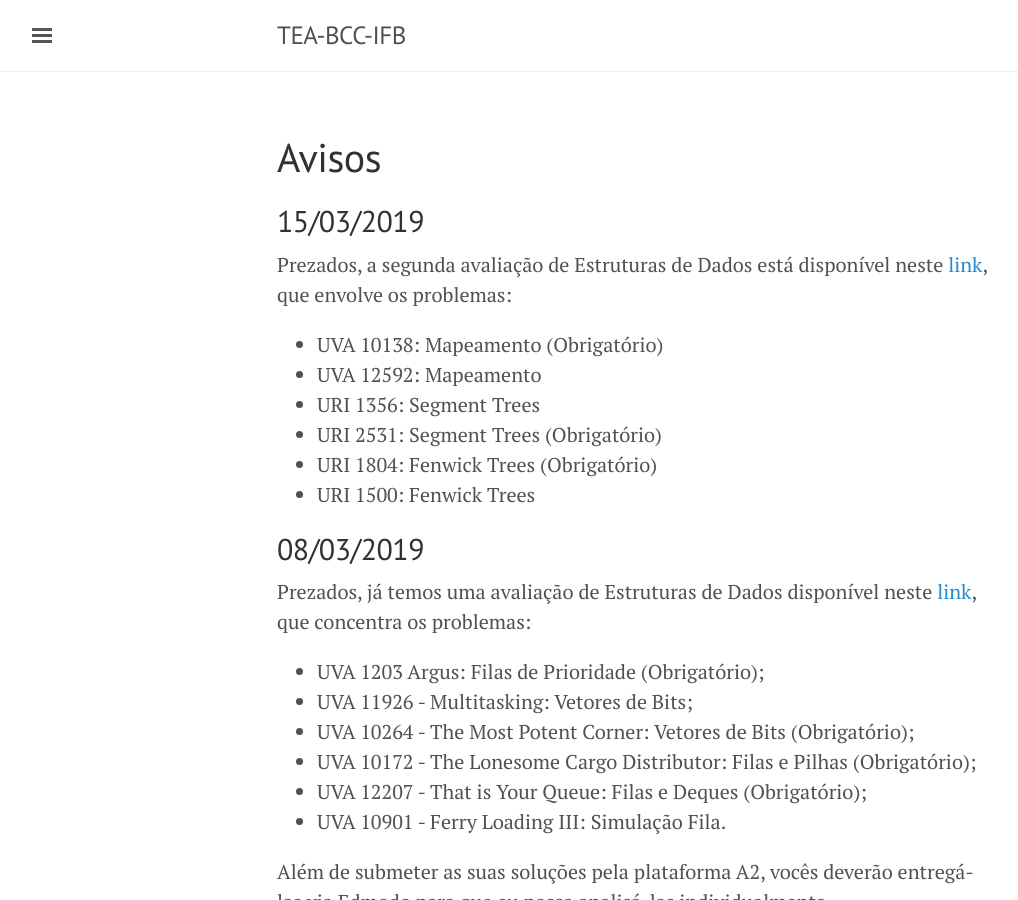
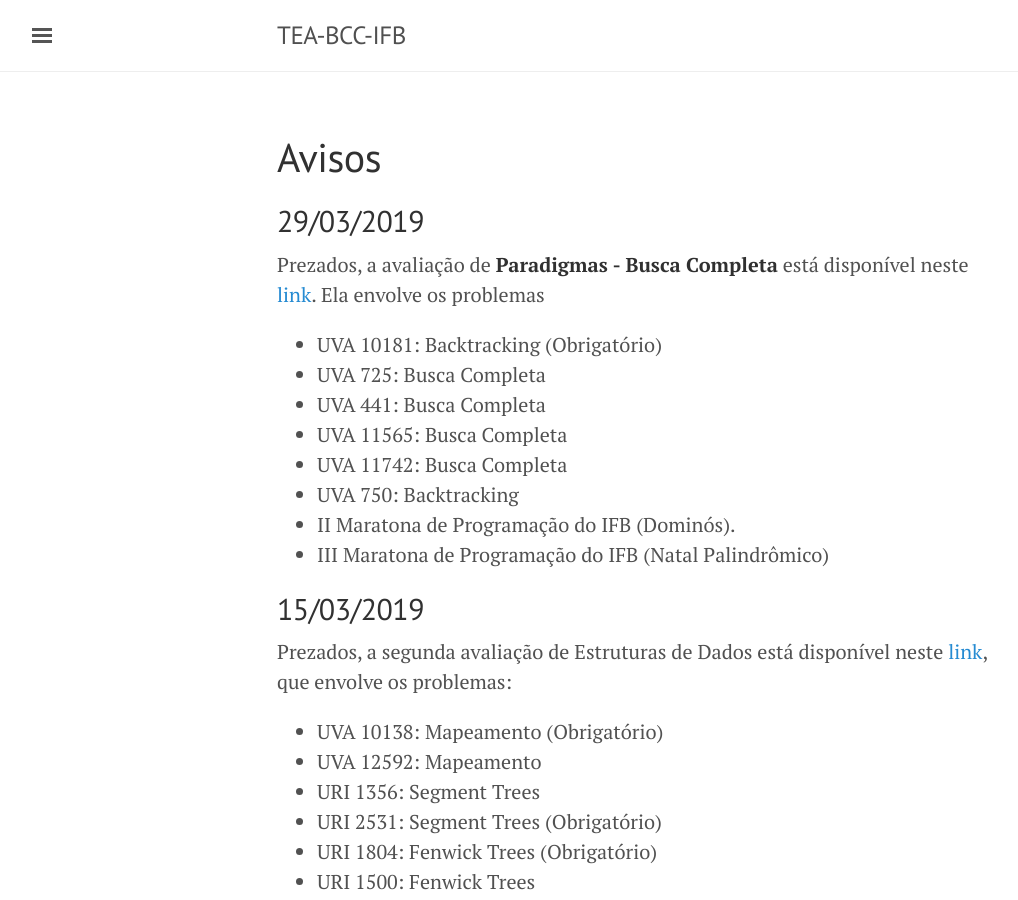
Before and after one commit to danielsaad/TEA-BCC-IFB, a Jekyll site: the page built from index.md, in a window 1280 px wide and 900 px high. Shown: the whole window, without its empty margins (3-1021 px from the left). Built offline with Jekyll 4.4.1, drawn with Linux system fonts in a browser that asks for light colours.

Commit message:
Adicionando contest

```diff
--- a/index.md
+++ b/index.md
@@ -5,6 +5,19 @@ title: Home
 
 # Avisos
 
+
+## 29/03/2019
+
+Prezados, a avaliação de **Paradigmas - Busca Completa** está disponível neste [link](https://a2oj.com/contest?ID=39263). Ela envolve os problemas
+
+- UVA 10181: Backtracking (Obrigatório)
+- UVA 725: Busca Completa
+- UVA 441: Busca Completa
+- UVA 11565: Busca Completa
+- UVA 11742: Busca Completa
+- UVA 750: Backtracking
+- II Maratona de Programação do IFB (Dominós).
+- III Maratona de Programação do IFB (Natal Palindrômico)
 
 ## 15/03/2019
 
```
